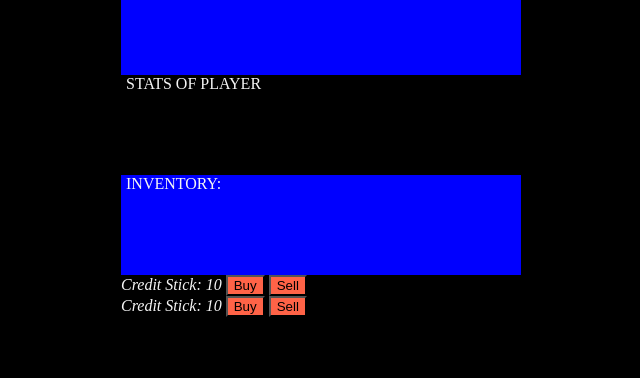
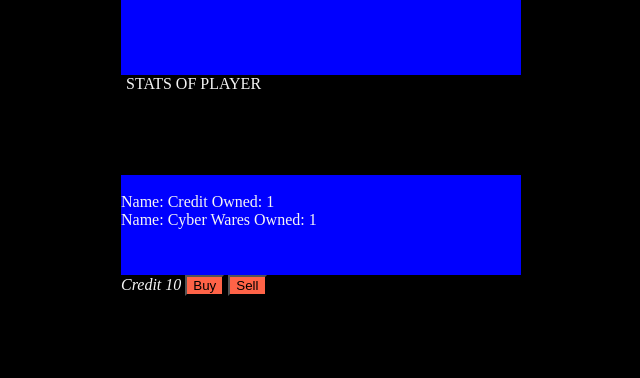
Before and after one commit to licebeam/dregwars, a plain HTML site: page index.html in a window 1280 px wide. Shown: the part 397-775 px from the top of the page, without its empty margins (327-967 px from the left). Drawn offline with Linux system fonts and the light colour scheme.

Commit message:
basic inventory and buy system

```diff
--- a/index.html
+++ b/index.html
@@ -55,18 +55,12 @@
             </div>
             <div class="buyMenu">
                 <div id="buyItem1">
-                    <em>Credit Stick: </em>
-                    <em id="b1num">10</em>
-                    <button id="btnSe" onclick="button(this,btnSe)">Buy</button>
-                    <button id="btnSe" onclick="button(this,btnSe)">Sell</button>
+                    <em id="buyName1">Credit</em>
+                    <em id="buynum1">10</em>
+                    <button id="buyBtn1" onclick="button(this,buyBtn1)">Buy</button>
+                    <button id="sellBtn1" onclick="button(this,sellBtn1)">Sell</button>
                 </div>
 
-                <div id="buyItem2">
-                    <em>Credit Stick: </em>
-                    <em id="b2num">10</em>
-                    <button id="btnSe" onclick="button(this,btnSe)">Buy</button>
-                    <button id="btnSe" onclick="button(this,btnSe)">Sell</button>
-                </div>
             </div>
 
 
--- a/main.js
+++ b/main.js
@@ -6,6 +6,7 @@ var locationDes = document.getElementById("locDescription");
 var descriptText = document.getElementById("descriptText");
 var eventText = document.getElementById("eventArea");
 
+var invenPlayer = document.getElementById("playerInventory");
 
 function hideItems() {
     document.getElementById("buyItem1").style.visibility = "hidden";
@@ -16,6 +17,36 @@ function hideItems() {
 function showItems() {
     document.getElementById("buyItem1").style.visibility = "visible";
     document.getElementById("buyItem2").style.visibility = "visible";
+}
+
+
+//player Inventory object
+var playerInv = [{
+    name: "Credit",
+    amount: 1
+}, {
+    name: "Cyber Wares",
+    amount: 1
+}]
+
+//get buy names for below function----
+var buyName1 = document.getElementById("buyName1").textContent;
+//function for buying item
+function buyItems(name, amt) {
+    for (i = 0; i < playerInv.length; i++) {
+        if (playerInv[i].name == name) {
+            playerInv[i].amount += amt;
+        }
+    }
+}
+
+function updateInv() {
+    invenPlayer.innerText = "";
+    for (i = 0; i < playerInv.length; i++) {
+        invenPlayer.innerText += "\n Name: " + playerInv[i].name;
+        invenPlayer.innerText += " Owned: " + playerInv[i].amount;
+    }
+
 }
 //MAIN Button menu
 function button(obj, id) {
@@ -56,5 +87,21 @@ function button(obj, id) {
             showItems();
             break;
 
+
+            ///buttons for item buys
+        case buyBtn1:
+            buyItems(buyName1, 1);
+            alert("you bought " + buyName1 + " Owned: " + playerInv[0].amount);
+            updateInv();
+            break;
+
+        case sellBtn1:
+            alert("you sold somethin");
+            alert(JSON.stringify(playerInv))
+            break;
+
     }
 };
+
+//populate Player inventory.
+updateInv();
```
